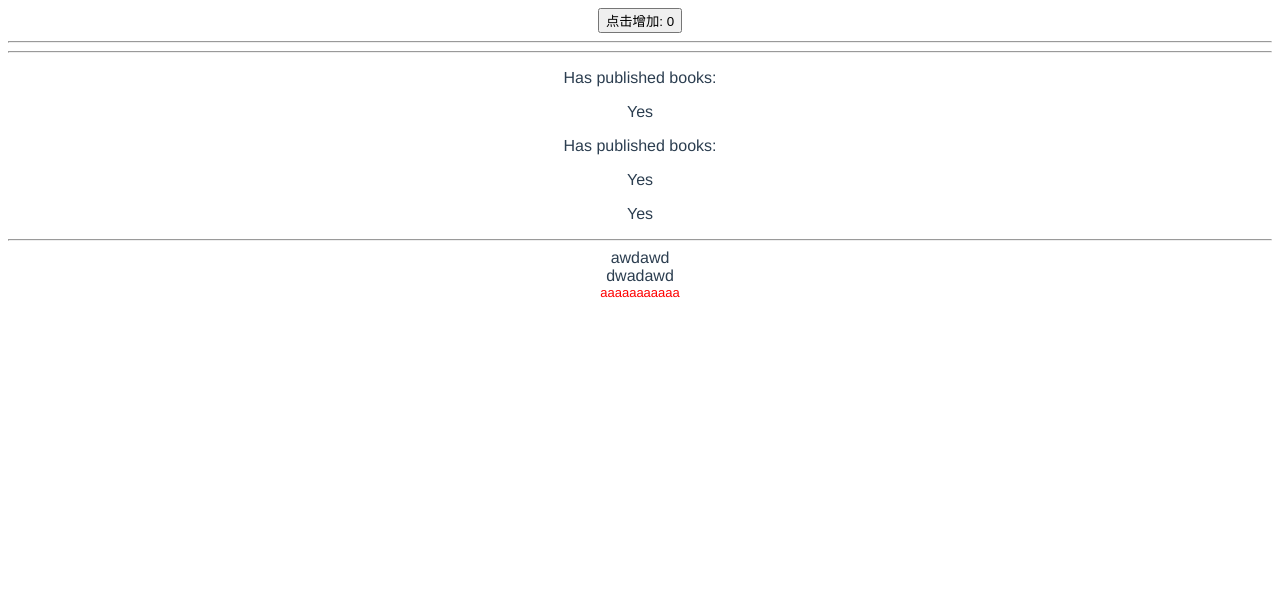
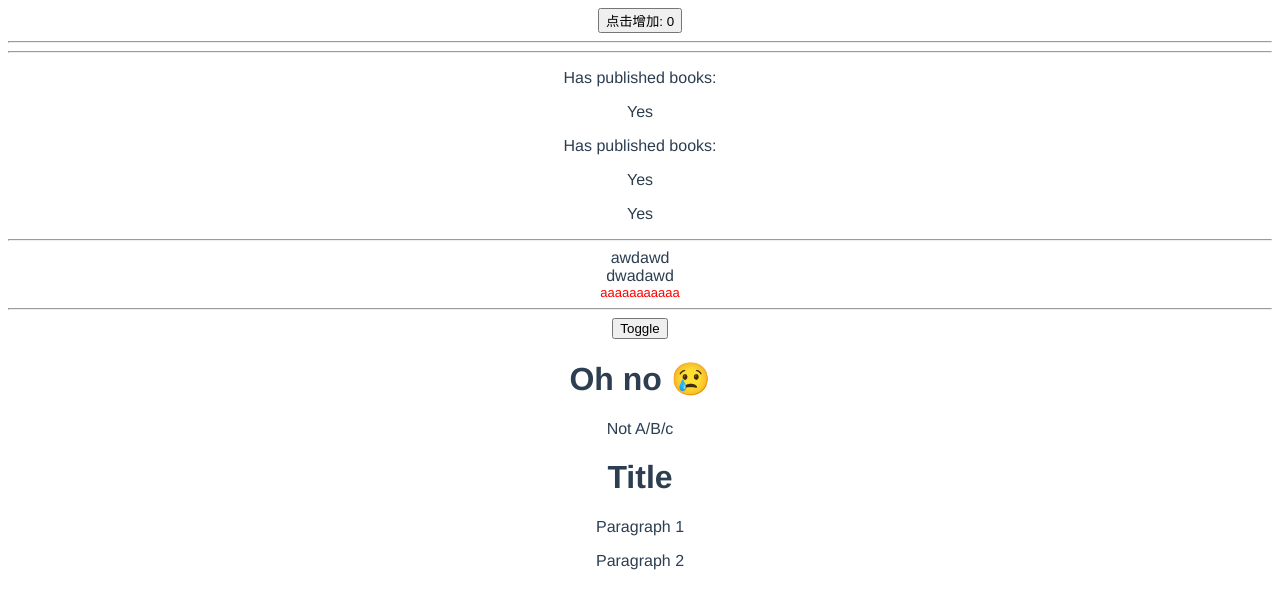
Before and after one commit to logicwang/Vue3, a Vue app: page / in a window 1280 px wide. Shown: the top 608 px of the page. Built offline with nearby package versions, Linux system fonts and the light colour scheme.

Commit message:
条件渲染

```diff
--- a/src/App.vue
+++ b/src/App.vue
@@ -6,12 +6,15 @@
   <CoMputed />
   <hr>
   <ClassStyle/>
+  <hr>
+  <ConditionalRendering/>
 </template>
 
 <script>
 import HelloWorld from './components/HelloWorld.vue'
 import TextInterpolation from './components/TextInterpolation.vue'
 import CoMputed from './components/CoMputed.vue'
+import ConditionalRendering from './components/ConditionalRendering.vue'
 import ClassStyle from './components/ClassStyle.vue'
 
 export default {
@@ -20,6 +23,7 @@ export default {
     HelloWorld,
     CoMputed,
     ClassStyle,
+    ConditionalRendering,
     TextInterpolation
   }
 }
--- /dev/null
+++ b/src/components/ConditionalRendering.vue
@@ -0,0 +1,41 @@
+<template>
+  <!-- 条件渲染 -->
+  <div>
+    <button @click="awesome = !awesome">Toggle</button>
+    <h1 v-if="awesome">Vue is awesome!</h1>
+    <h1 v-else>Oh no 😢</h1>
+  </div>
+  <div>
+    <div v-if="type === 'A'">A</div>
+    <div v-else-if="type === 'B'">B</div>
+    <div v-else-if="type === 'C'">C</div>
+    <div v-else>Not A/B/c</div>
+  </div>
+  <div>
+    <template v-if="!ok || !asd">
+      <h1>Title</h1>
+      <p>Paragraph 1</p>
+      <p>Paragraph 2</p>
+    </template>
+  </div>
+  <div>
+    <h1 v-show="ok">Hello!</h1>
+  </div>
+</template>
+
+
+<script>
+export default {
+  data() {
+    return {
+      awesome: false,
+      type: false,
+      ok: false,
+      asd:false
+    };
+  },
+};
+</script>
+
+<style>
+</style>
```
